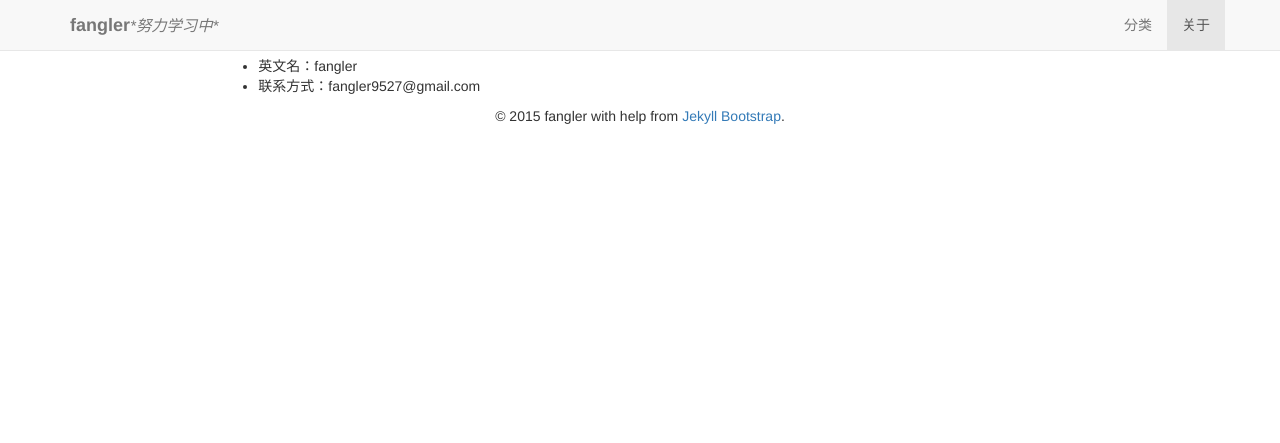
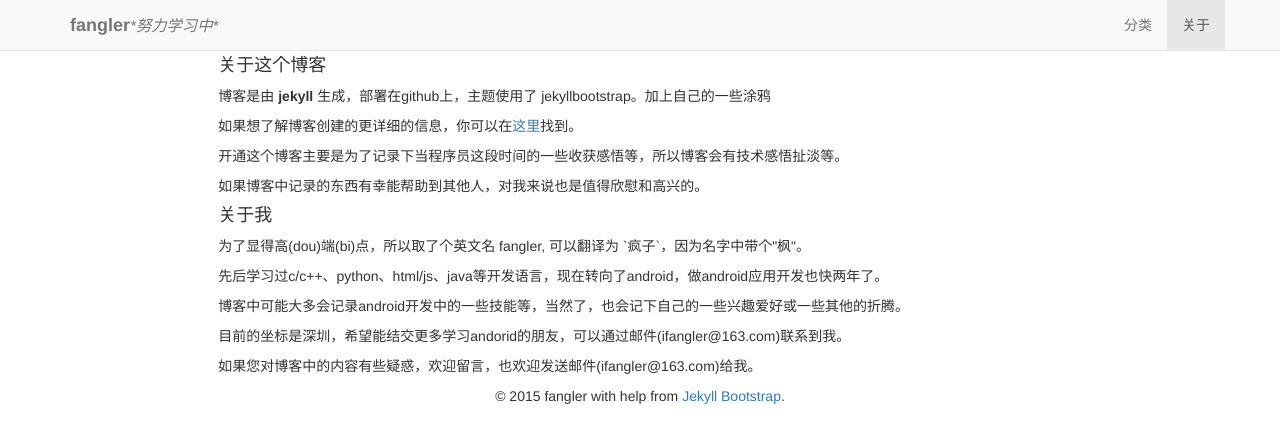
Before and after one commit to fangler/fangler.github.io, a Jekyll site: the page built from about.html, in a window 1280 px wide. Shown: the top 443 px of the page. Built offline with Jekyll 4.4.1, drawn with Linux system fonts in a browser that asks for light colours; nearby versions of some CDN libraries; library files that are not in the unit come from our copies; comment, search, counter and statistics services are not loaded.

```diff
--- a/about.html
+++ b/about.html
@@ -1,13 +1,25 @@
 ---
 layout: page
 title: "关于"
-description: ""
+description: "fangler的个人标签"
 ---
 {% include JB/setup %}
 
-<h3>关于我</h3>
+<h3>关于</h3>
+<h4>关于这个博客</h4>
+<p>博客是由 <strong>jekyll </strong>生成，部署在github上，主题使用了 jekyllbootstrap。加上自己的一些涂鸦</p>
+<p>如果想了解博客创建的更详细的信息，你可以在<a href="interest/2015/03/25/the-birth-of-the-blog">这里</a>找到。</p>
+<p>开通这个博客主要是为了记录下当程序员这段时间的一些收获感悟等，所以博客会有技术感悟扯淡等。</p>
+<p>如果博客中记录的东西有幸能帮助到其他人，对我来说也是值得欣慰和高兴的。</p>
 
-<ul class="posts-list">
-	<li>英文名：fangler</li>
-	<li>联系方式：fangler9527@gmail.com</li>
-</ul>
+<h4>关于我</h4>
+<p>为了显得高(dou)端(bi)点，所以取了个英文名 fangler, 可以翻译为 `疯子`，因为名字中带个"枫"。</p>
+<p>先后学习过c/c++、python、html/js、java等开发语言，现在转向了android，做android应用开发也快两年了。</p>
+<p>博客中可能大多会记录android开发中的一些技能等，当然了，也会记下自己的一些兴趣爱好或一些其他的折腾。</p>
+<p>目前的坐标是深圳，希望能结交更多学习andorid的朋友，可以通过邮件(ifangler@163.com)联系到我。</p>
+<p>如果您对博客中的内容有些疑惑，欢迎留言，也欢迎发送邮件(ifangler@163.com)给我。</p>
+
+<!-- comment area -->
+<div>
+	{% include JB/comments %}
+</div>
```
Also changed, not shown: _posts/2015-06-24-thinking-in-May-and-June.md (added, +33 -0 lines).
